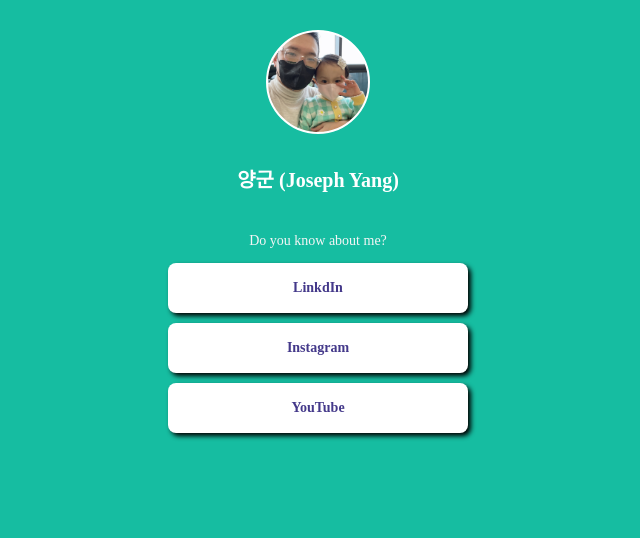
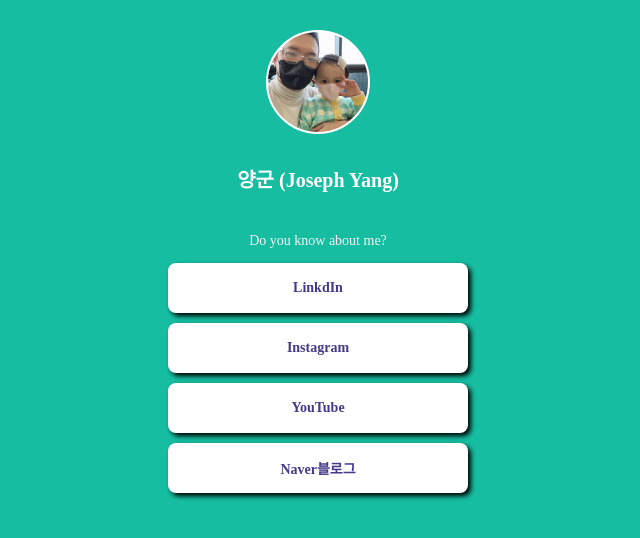
Before and after one commit to JosephKSYang/mypage, a plain HTML site: page index.html in a window 1280 px wide. Shown: the whole page, without its empty margins (322-962 px from the left). Drawn offline with Linux system fonts and the light colour scheme; a web font is replaced by a local one.

Commit message:
Update index.html
Signed-off-by: JosephKSYang <110646773+JosephKSYang@users.noreply.github.com>

```diff
--- a/index.html
+++ b/index.html
@@ -85,6 +85,7 @@
         <a target="_blank" href="https://www.linkedin.com/in/joseph-yang-ph-d-mba-b0184a144/">LinkdIn</a>
         <a target="_blank" href="https://www.instagram.com/ksyang83/">Instagram</a>
         <a target="_blank" href="https://www.youtube.com/channel/UCcEmY5vgeILQPnxs_DIdRNg">YouTube</a>
+	<a target="_blank" href="https://blog.naver.com/coolday83">Naver블로그</a>
 
     </div>
 
```
